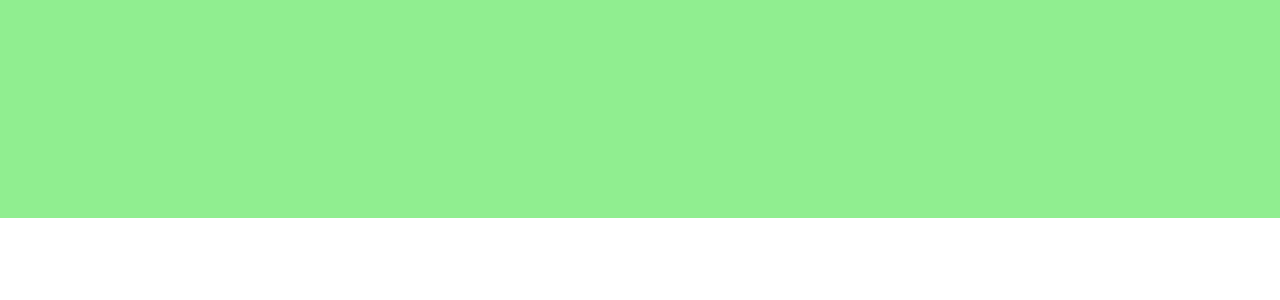
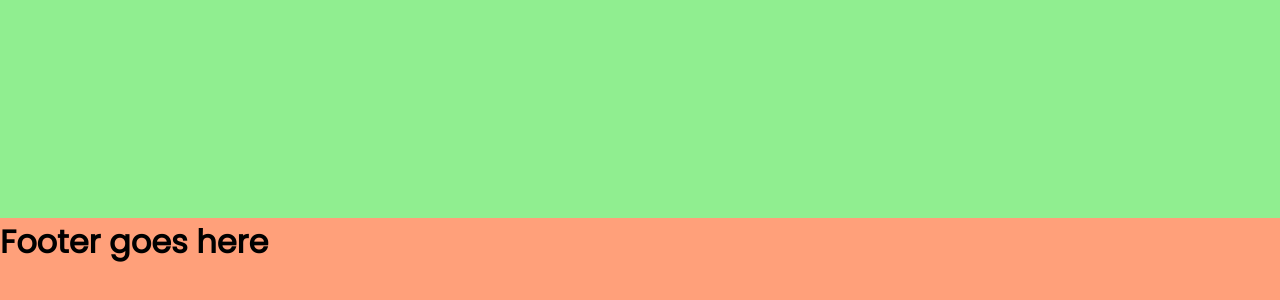
Before and after one commit to iHansy/responsive-portfolio, a React (Create React App) app: page / in a window 1280 px wide. Shown: the part 3006-3306 px from the top of the page. Before the commit the page ends 3224 px from the top, so only its background shows below. Built offline with nearby package versions, Linux system fonts and the light colour scheme.

Commit message:
added footer component

```diff
--- a/src/App.js
+++ b/src/App.js
@@ -5,6 +5,7 @@ import AboutMe from './components/AboutMe.js';
 import Technologies from './components/Technologies.js';
 import Projects from './components/Projects.js';
 import Contact from './components/Contact.js';
+import Footer from './components/Footer.js';
 
 const theme = createMuiTheme({
   overrides: {
@@ -49,6 +50,7 @@ function App() {
         <Technologies />
         <Projects />
         <Contact />
+        <Footer />
       </div>
     </ThemeProvider>
   );
--- /dev/null
+++ b/src/components/Footer.css
@@ -0,0 +1,4 @@
+.footer-container {
+    height: 100px;
+    background-color: lightsalmon;
+}
--- /dev/null
+++ b/src/components/Footer.js
@@ -0,0 +1,16 @@
+import React, { useState } from 'react';
+import './Footer.css';
+
+function Footer(props) {
+
+    // Using hooks we're creating local state
+    const [state, setState] = useState('Starter state');
+
+    return (
+       <div className="footer-container">
+           <h1>Footer goes here</h1>
+       </div>
+    );
+};
+
+export default Footer;
```
Also changed, not shown: 1 other file (tests, documents, lock files or other folders).
